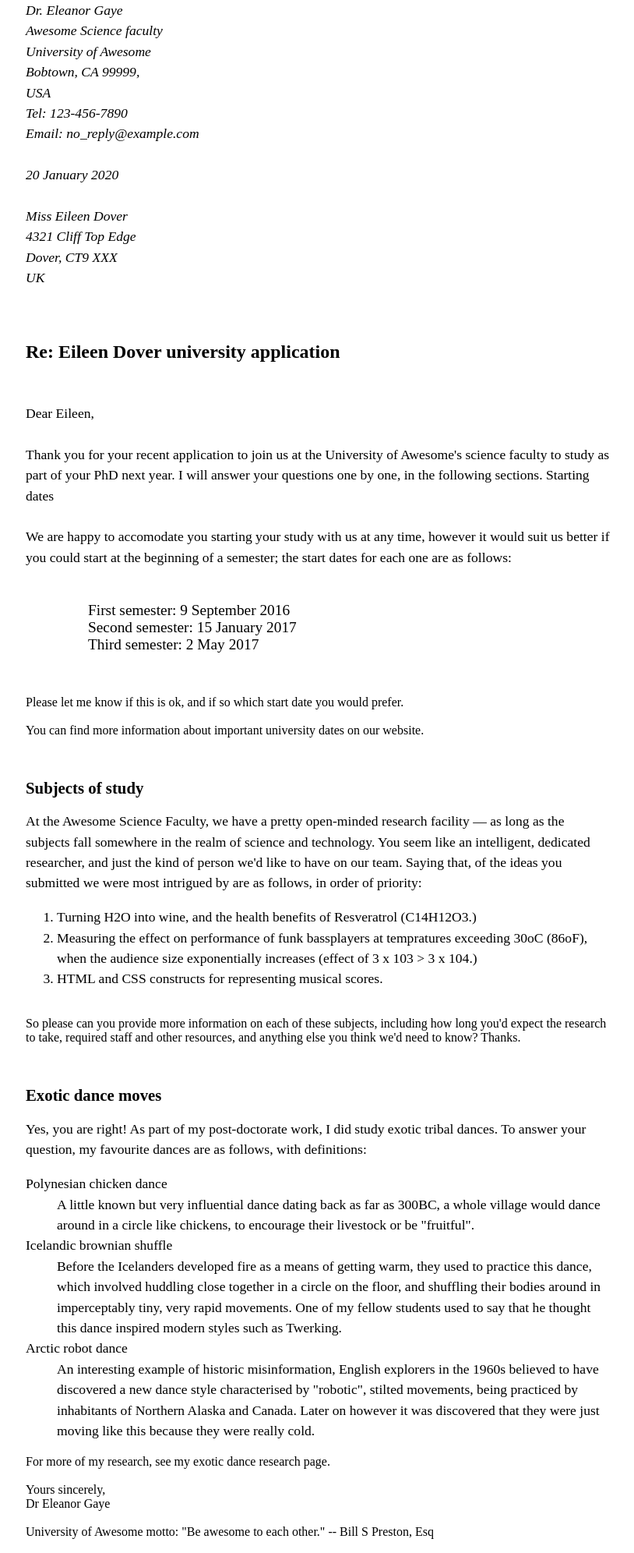
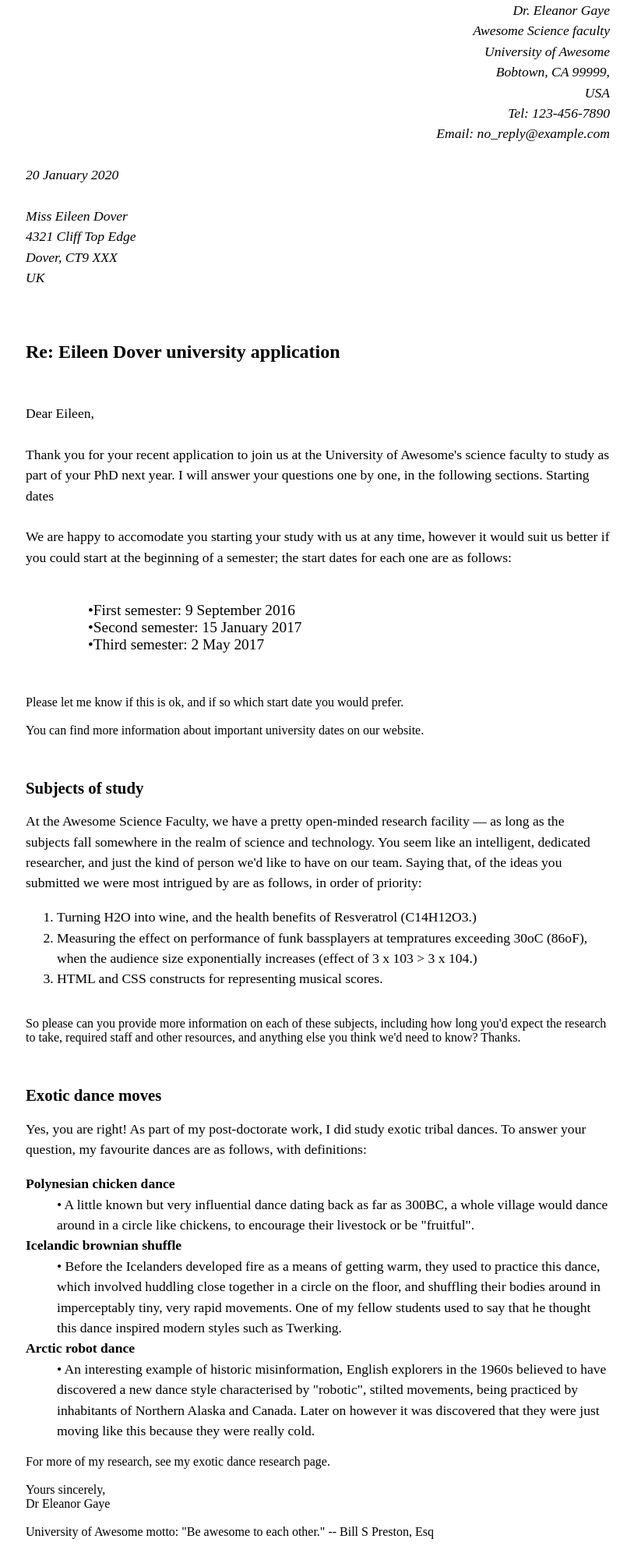
Before and after one commit to PauNavarro/DAM2020-2021, a PHP site: page /ejercicio1.html in a window 1280 px wide. Shown: the whole page at 78% size, without its empty margins (232-1046 px from the left). Run offline with PHP 8.4, Linux system fonts and the light colour scheme.

Commit message:
Ejercicio1-Actividad04 acabado

```diff
--- a/Lenguaje de marcas/Actividad04/ejercicio1/ejercicio1.html
+++ b/Lenguaje de marcas/Actividad04/ejercicio1/ejercicio1.html
@@ -6,7 +6,7 @@
 	<link rel="stylesheet" type="text/css" href="./formato.css">
 </head>
 <body>
-<address>
+<address class="cabecera">
 	Dr. Eleanor Gaye
 <br>
 	Awesome Science faculty
@@ -22,6 +22,8 @@
 	Email: no_reply@example.com
 <br>
 	<br>
+</address>
+<address>
 	20 January 2020
 <br>
 	<br>
@@ -79,15 +81,15 @@
 	Yes, you are right! As part of my post-doctorate work, I did study exotic tribal dances. To answer your question, my favourite dances are as follows, with definitions:
 <br>
 	<dl>
-		<dt>Polynesian chicken dance</dt>
+		<dt><strong>Polynesian chicken dance</strong></dt>
 			<dd>
 			A little known but very influential dance dating back as far as 300BC, a whole village would dance around in a circle like chickens, to encourage their livestock or be "fruitful".
 			</dd>
-		<dt>Icelandic brownian shuffle</dt>
+		<dt><strong>Icelandic brownian shuffle</strong></dt>
 			<dd>
 			Before the Icelanders developed fire as a means of getting warm, they used to practice this dance, which involved huddling close together in a circle on the floor, and shuffling their bodies around in imperceptably tiny, very rapid movements. One of my fellow students used to say that he thought this dance inspired modern styles such as Twerking.
 			</dd>
-		<dt>Arctic robot dance</dt>
+		<dt><strong>Arctic robot dance</strong></dt>
 			<dd>
 			An interesting example of historic misinformation, English explorers in the 1960s believed to have discovered a new dance style characterised by "robotic", stilted movements, being practiced by inhabitants of Northern Alaska and Canada. Later on however it was discovered that they were just moving like this because they were really cold.
 			</dd>
--- a/Lenguaje de marcas/Actividad04/ejercicio1/formato.css
+++ b/Lenguaje de marcas/Actividad04/ejercicio1/formato.css
@@ -3,7 +3,7 @@ body {
   margin: 0 auto;
 }
 
-.receiver-column {
+.cabecera{
   text-align: right;
 }
 
@@ -22,3 +22,5 @@ p,ul,ol,dl,address {
 p, li, dd, dt, address {
   line-height: 1.5;
 }
+dd::before{content:"\2022"}
+ul::before{content:"\2022"}
```
